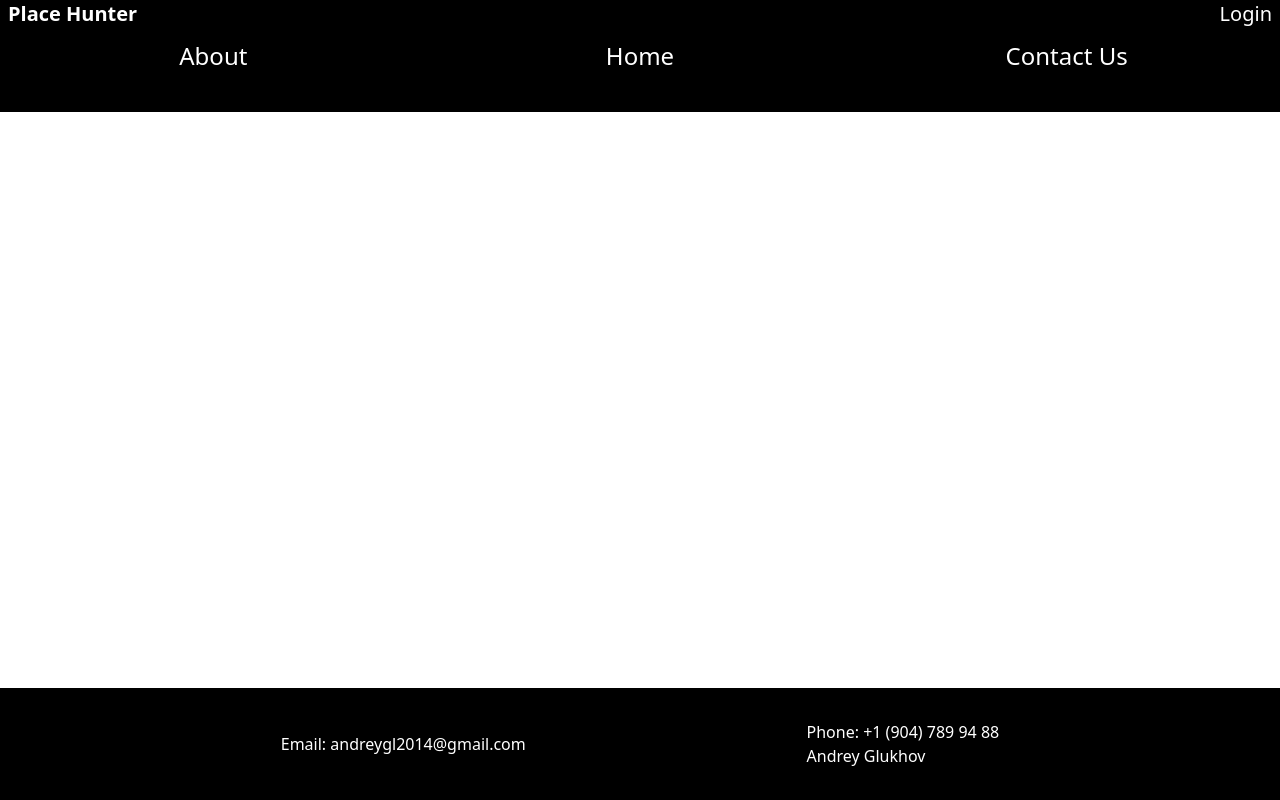
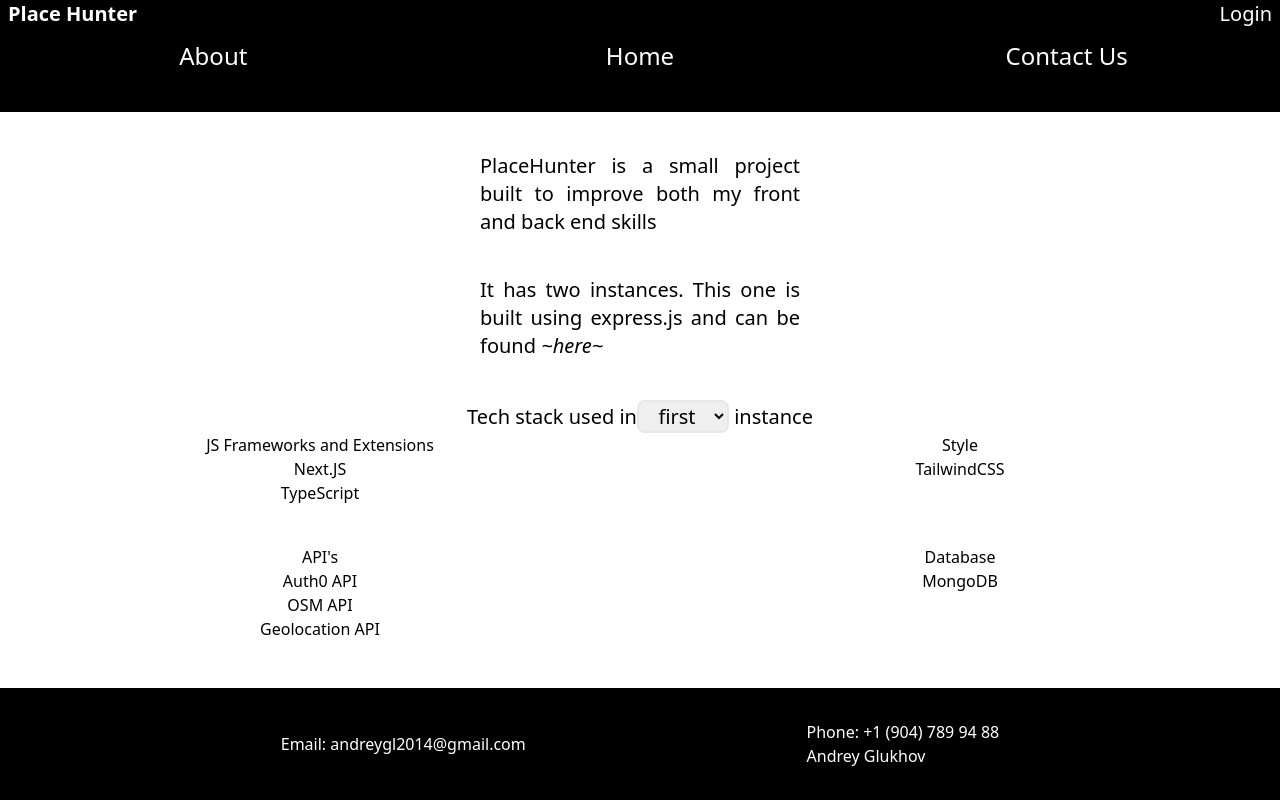
Before and after one commit to AndreyGL0290/PlaceHunter, a Next.js app: page /about in a window 1280 px wide. Built offline with nearby package versions, Linux system fonts and the light colour scheme; no server answers.

Commit message:
Crated about page

```diff
--- a/pages/about/index.tsx
+++ b/pages/about/index.tsx
@@ -1,7 +1,28 @@
+import { useState } from "react"
+import ExpressStack from "../../components/TechStack/ExpressStack"
+import NextStack from "../../components/TechStack/NextStack"
+
 export default function AboutPage() {
+    let stacks = {"1": NextStack, "2": ExpressStack}
+    const [stack, changeStack] = useState(stacks["1"]());
     return (
-        <div>
-
+        <div className="flex flex-col justify-center items-center">
+            <div className="my-10 grid grid-cols-2 grid-rows-2 gap-x-60 gap-y-10 tablet:grid-cols-1">
+                <p className="w-80 text-xl col-start-1 row-start-1 text-justify phone:row-start-1 phone:col-start-1 tablet:row-start-1 tablet:col-start-1">PlaceHunter is a small project built to improve both my front and back end skills</p>
+                <p className="w-80 text-xl col-start-2 row-start-2 text-justify phone:row-start-1 phone:col-start-1 tablet:row-start-2 tablet:col-start-1">It has two instances. This one is built using express.js and can be found <a href="https://github.com/AndreyGL0290/SportBook/blob/main" className="font-medium italic">~here~</a></p>
+            </div>
+            <p className="text-xl">Tech stack used in
+                <select className="text-center border-2 rounded-lg" name="instance-choose" id="instance-choose" onChange={(e) => {
+                    changeStack(stacks[e.currentTarget.value]())
+                }}>
+                    <option value="1" label="first"></option>
+                    <option value="2" label="second"></option>
+                </select> instance</p>
+            <div className="w-screen">
+                <div id="tech-stack" className="text-center grid grid-cols-3 gap-y-10 phone:grid-cols-1 tablet:grid-cols-2">
+                    {stack}
+                </div>
+            </div>
         </div>
     )
 }
```
